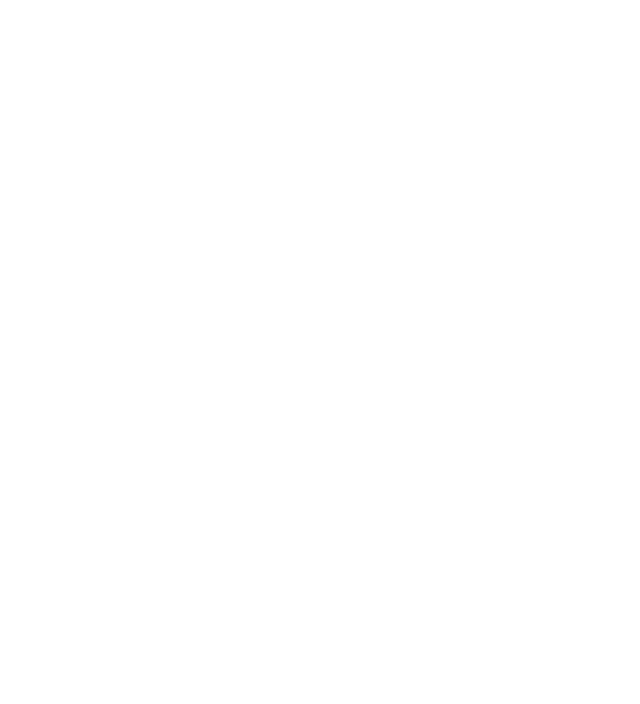
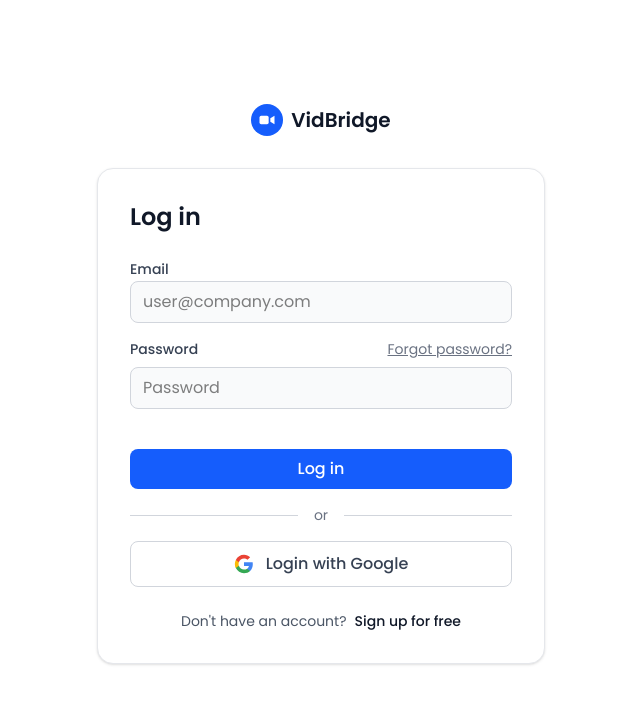
Before and after one commit to aradhya25/VidBridge-Frontend, a React (Vite) app: page /signin in a window 1280 px wide. Before the commit this address had no page. Shown: the top 704 px of the page, without its empty margins (319-959 px from the left). Built offline with nearby package versions, Linux system fonts and the light colour scheme.

Commit message:
updated some files

```diff
--- a/src/App.jsx
+++ b/src/App.jsx
@@ -5,6 +5,7 @@
 import SignUp from "./pages/SignUp";
 import AboutUs from "./pages/AboutUs";
 import PricingPage from "./pages/PricingPage";
+import LoginPage from "./pages/LoginPage";
 function App() {
   return (
     <Routes>
@@ -13,6 +14,7 @@
       <Route path="/signup" element={<SignUp />} />
       <Route path="/about-us" element={<AboutUs />} />
       <Route path="/pricing" element={<PricingPage />} />
+      <Route path="/signin" element={<LoginPage />} />
     </Routes>
   );
 }
--- a/src/components/LandingPage/Navbar.jsx
+++ b/src/components/LandingPage/Navbar.jsx
@@ -58,7 +58,7 @@
 
           {/* Book Demo Button - Desktop */}
           <div className="hidden md:flex">
-            <button  className="bg-blue-600 hover:bg-blue-700 text-white px-5 py-2 text-sm rounded-full font-medium transition-all duration-300 shadow-sm hover:shadow-md active:scale-95 cursor-pointer">
+            <button onClick={() => navigate("/signin")}  className="bg-blue-600 hover:bg-blue-700 text-white px-5 py-2 text-sm rounded-full font-medium transition-all duration-300 shadow-sm hover:shadow-md active:scale-95 cursor-pointer">
               Sign in
             </button>
           </div>
--- /dev/null
+++ b/src/components/Login/Login.jsx
@@ -0,0 +1,131 @@
+export default function Login() {
+  return (
+    <div className="min-h-screen bg-white flex items-center justify-center p-4">
+      <div className="w-full max-w-md">
+        {/* Logo */}
+        <div className="flex justify-center mb-8">
+          <div className="flex items-center gap-2">
+            <span className="w-8 h-8 rounded-full flex items-center justify-center bg-blue-600">
+              <svg
+                xmlns="http://www.w3.org/2000/svg"
+                viewBox="0 0 24 24"
+                className="w-5 h-5"
+                fill="white"
+                stroke="none"
+                strokeWidth="2"
+                strokeLinecap="round"
+                strokeLinejoin="round"
+                aria-hidden="true"
+              >
+                <rect x="3" y="7" width="11" height="10" rx="2" ry="2" />
+                <polygon points="16 10 21 7 21 17 16 14 16 10" />
+              </svg>
+            </span>
+            <span className="text-xl font-semibold text-gray-900">
+              VidBridge
+            </span>
+          </div>
+        </div>
+
+        {/* Login Form */}
+        <div className="bg-white rounded-2xl shadow-sm border border-gray-200 p-8 mb-8">
+          <h1 className="text-2xl font-semibold text-gray-900 mb-6">Log in</h1>
+
+          <form className="space-y-4">
+            {/* Email Field */}
+            <div className="space-y-2">
+              <label
+                htmlFor="email"
+                className="text-sm font-medium text-gray-700"
+              >
+                Email
+              </label>
+              <input
+                id="email"
+                type="email"
+                placeholder="user@company.com"
+                className="w-full px-3 py-2 border border-gray-300 rounded-lg focus:outline-none focus:ring-2 focus:ring-blue-500 focus:border-transparent bg-gray-50"
+              />
+            </div>
+
+            {/* Password Field */}
+            <div className="space-y-2">
+              <div className="flex items-center justify-between">
+                <label
+                  htmlFor="password"
+                  className="text-sm font-medium text-gray-700"
+                >
+                  Password
+                </label>
+                <a
+                  href="#"
+                  className="text-sm text-gray-500 hover:text-gray-700 underline"
+                >
+                  Forgot password?
+                </a>
+              </div>
+              <input
+                id="password"
+                type="password"
+                placeholder="Password"
+                className="w-full px-3 py-2 border border-gray-300 rounded-lg focus:outline-none focus:ring-2 focus:ring-blue-500 focus:border-transparent bg-gray-50"
+              />
+            </div>
+
+            {/* Login Button */}
+            <button
+              type="submit"
+              className="w-full bg-blue-600 hover:bg-blue-700 text-white font-medium py-2 px-4 rounded-lg transition-colors mt-6 cursor-pointer"
+            >
+              Log in
+            </button>
+
+            {/* Divider */}
+            <div className="flex items-center">
+              <div className="flex-1 border-t border-gray-300"></div>
+              <span className="px-4 text-sm text-gray-500">or</span>
+              <div className="flex-1 border-t border-gray-300"></div>
+            </div>
+
+            {/* Google Login Button */}
+            <button
+              type="button"
+              className="w-full border border-gray-300 bg-white hover:bg-gray-50 text-gray-700 font-medium py-2.5 px-4 rounded-lg transition-colors flex items-center justify-center gap-3 cursor-pointer"
+            >
+              <svg className="w-5 h-5" viewBox="0 0 24 24">
+                <path
+                  fill="#4285F4"
+                  d="M22.56 12.25c0-.78-.07-1.53-.2-2.25H12v4.26h5.92c-.26 1.37-1.04 2.53-2.21 3.31v2.77h3.57c2.08-1.92 3.28-4.74 3.28-8.09z"
+                />
+                <path
+                  fill="#34A853"
+                  d="M12 23c2.97 0 5.46-.98 7.28-2.66l-3.57-2.77c-.98.66-2.23 1.06-3.71 1.06-2.86 0-5.29-1.93-6.16-4.53H2.18v2.84C3.99 20.53 7.7 23 12 23z"
+                />
+                <path
+                  fill="#FBBC05"
+                  d="M5.84 14.09c-.22-.66-.35-1.36-.35-2.09s.13-1.43.35-2.09V7.07H2.18C1.43 8.55 1 10.22 1 12s.43 3.45 1.18 4.93l2.85-2.22.81-.62z"
+                />
+                <path
+                  fill="#EA4335"
+                  d="M12 5.38c1.62 0 3.06.56 4.21 1.64l3.15-3.15C17.45 2.09 14.97 1 12 1 7.7 1 3.99 3.47 2.18 7.07l3.66 2.84c.87-2.6 3.3-4.53 6.16-4.53z"
+                />
+              </svg>
+              Login with Google
+            </button>
+          </form>
+
+          {/* Sign Up Link */}
+          <div className="flex items-center justify-center gap-2 mt-6 text-sm">
+            <span className="text-gray-600">Don't have an account?</span>
+            <a
+              href="/signup"
+              className="text-gray-900 font-medium hover:underline"
+            >
+              Sign up for free
+            </a>
+          </div>
+        </div>
+      </div>
+    </div>
+  );
+}
--- a/src/components/SignUp/SignupForm.jsx
+++ b/src/components/SignUp/SignupForm.jsx
@@ -1,7 +1,7 @@
 "use client";
 
 import { useState } from "react";
-
+import { useNavigate } from "react-router-dom";
 export default function SignupPage() {
   const [formData, setFormData] = useState({
     name: "",
@@ -28,7 +28,7 @@
   const handleGoogleSignIn = () => {
     console.log("Google sign-in clicked");
   };
-
+  const navigate = useNavigate();
   return (
     <div className="min-h-screen bg-gray-50 flex items-center justify-center p-6">
       <div className="w-full max-w-5xl grid lg:grid-cols-2 gap-12 items-center">
@@ -37,20 +37,23 @@
           aria-labelledby="signup-title"
           className="bg-white rounded-2xl shadow-lg border border-gray-200 p-6 max-w-md mx-auto w-full"
         >
-          <div className="flex items-center gap-3 mb-3">
-            <div
-              className="w-8 h-8 bg-blue-600 rounded-full flex items-center justify-center"
-              aria-hidden="true"
-            >
+          <div className="flex items-center gap-2 mb-4">
+             <span className="w-8 h-8 rounded-full flex items-center justify-center bg-blue-600">
               <svg
-                className="w-4 h-4 text-white"
-                fill="currentColor"
-                viewBox="0 0 20 20"
+                xmlns="http://www.w3.org/2000/svg"
+                viewBox="0 0 24 24"
+                className="w-5 h-5"
+                fill="white"
+                stroke="none"
+                strokeWidth="2"
+                strokeLinecap="round"
+                strokeLinejoin="round"
                 aria-hidden="true"
               >
-                <path d="M2 6a2 2 0 012-2h6a2 2 0 012 2v8a2 2 0 01-2 2H4a2 2 0 01-2-2V6zM14.553 7.106A1 1 0 0014 8v4a1 1 0 00.553.894l2 1A1 1 0 0018 13V7a1 1 0 00-1.447-.894l-2 1z" />
+                <rect x="3" y="7" width="11" height="10" rx="2" ry="2" />
+                <polygon points="16 10 21 7 21 17 16 14 16 10" />
               </svg>
-            </div>
+            </span>
             <h1
               id="signup-title"
               className="text-lg font-semibold text-gray-900 select-none"
@@ -59,7 +62,7 @@
             </h1>
           </div>
 
-          <h2 className="text-2xl font-bold text-gray-900 mb-5" tabIndex={-1}>
+          <h2 className="text-2xl font-semibold text-gray-900 mb-5" tabIndex={-1}>
             Sign up
           </h2>
 
@@ -223,11 +226,11 @@
             .
           </p>
 
-          <div className="flex items-center justify-center mt-2 gap-1">
+          <div className="flex items-center justify-center mt-1 gap-1">
             <span className="text-sm text-gray-600 select-none">
               Already have an account?
             </span>
-            <button className="text-sm text-blue-600 hover:underline font-medium focus:outline-none cursor-pointer">
+            <button onClick={() => navigate("/signin")} className="text-sm text-blue-600 hover:underline font-medium focus:outline-none cursor-pointer ">
               Log in
             </button>
           </div>
--- /dev/null
+++ b/src/pages/LoginPage.jsx
@@ -0,0 +1,12 @@
+import React from 'react'
+import Login from '../components/Login/Login'
+
+const LoginPage = () => {
+  return (
+    <div>
+      <Login/>
+    </div>
+  )
+}
+
+export default LoginPage
```
